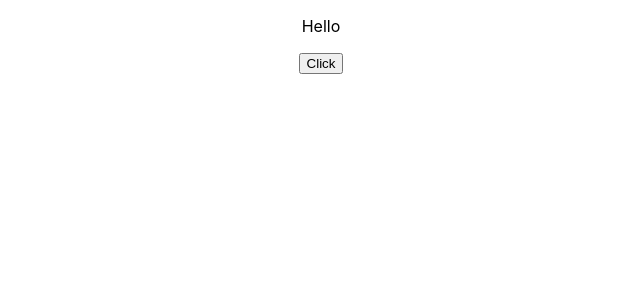
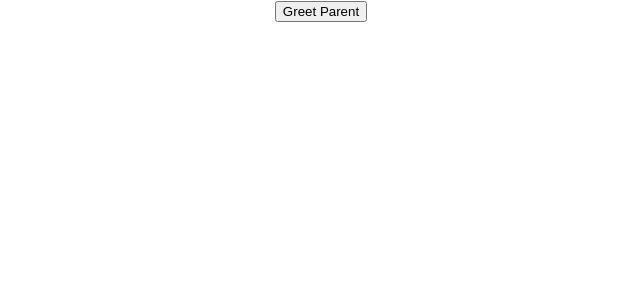
Before and after one commit to Dekstryn/ReactJs_from_YouTube, a React (Create React App) app: page / in a window 1280 px wide. Shown: the top 300 px of the page, without its empty margins (319-959 px from the left). Built offline with nearby package versions, Linux system fonts and the light colour scheme.

Commit message:
Added ParentComponent

```diff
--- a/src/App.js
+++ b/src/App.js
@@ -8,12 +8,14 @@ import Counter from './components/counter'
 import FunctionClick from './components/FunctionClick'
 import ClassClick from './components/ClassClick'
 import EventBind from './components/EventBind'
+import ParentComponent from './components/ParentComponent';
 class App extends Component {
   render(){
     return (
       <div className="App">
+        <ParentComponent />
+        {/*
         <EventBind />
-        {/*
         <ClassClick />
         <FunctionClick />
         <Counter />
```
